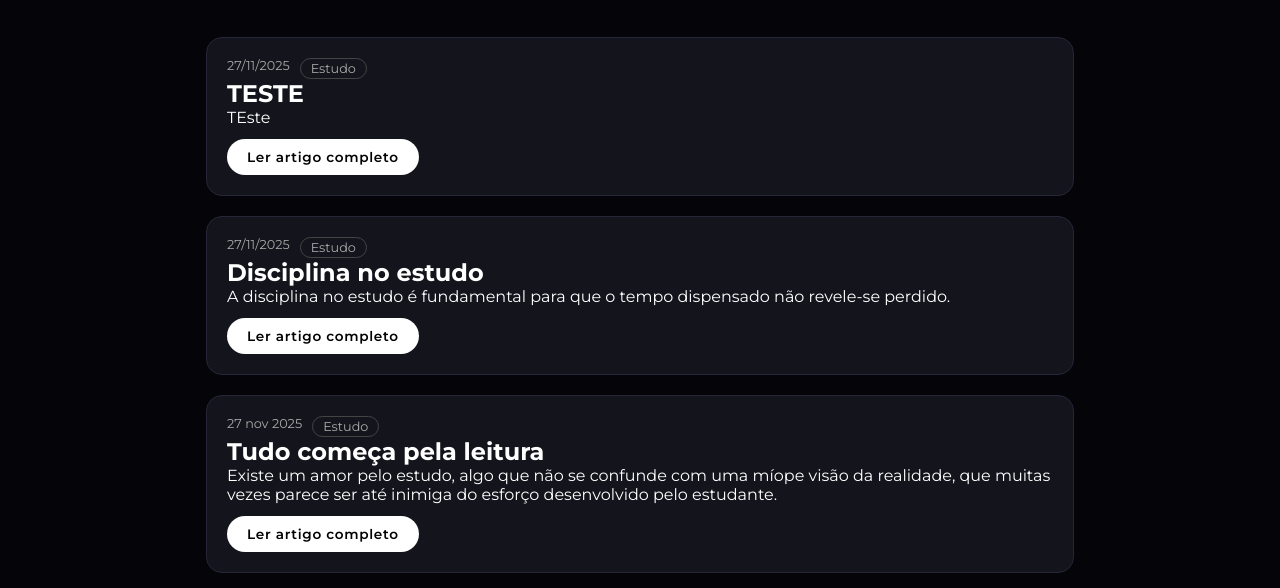
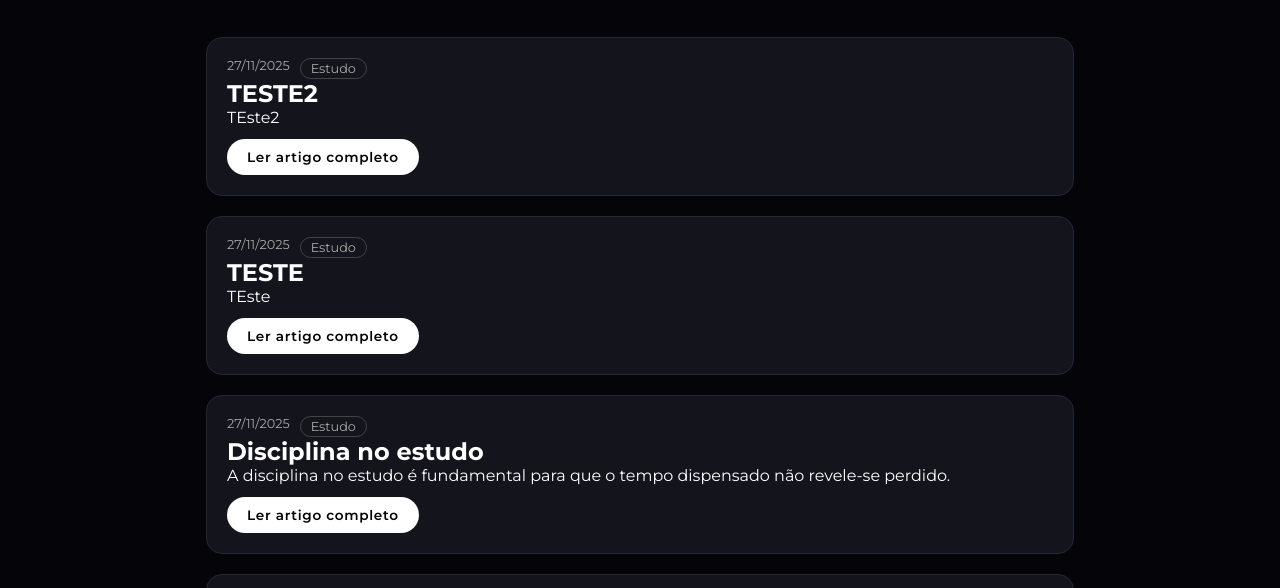
Before and after one commit to prof-valderi/assessoria, a plain HTML site: page blog.html in a window 1280 px wide. Shown: the part 211-799 px from the top of the page. Drawn offline with Linux system fonts and the light colour scheme.

Commit message:
blog.html

```diff
--- a/blog.html
+++ b/blog.html
@@ -86,6 +86,13 @@
 
     const posts = [
       {
+  titulo: "TESTE2",
+  data: "27/11/2025",
+  categoria: "Estudo",
+  resumo: "TEste2",
+  link: "artigos/27-11-2025-4.html"
+},
+      {
   titulo: "TESTE",
   data: "27/11/2025",
   categoria: "Estudo",
```
